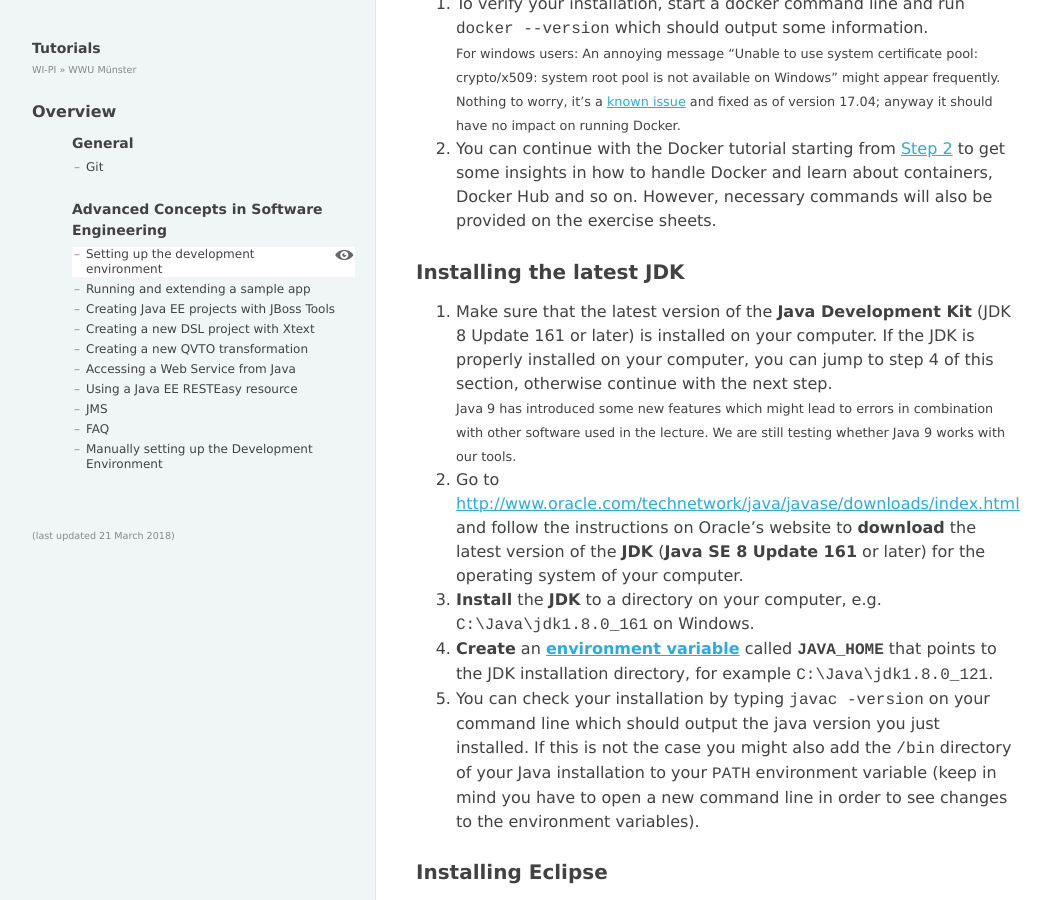
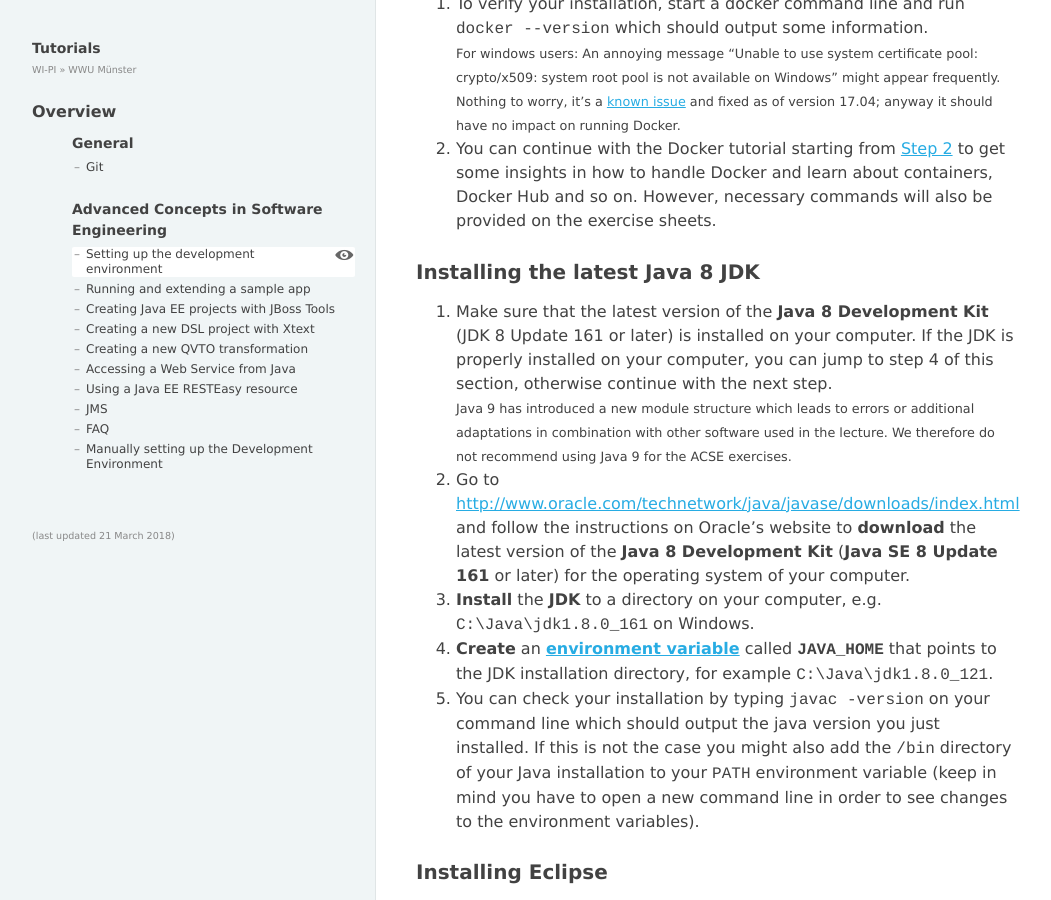
Before and after one commit to wwu-pi/tutorials, a Jekyll site: the page built from lectures/acse/010_setting_up_environment_with_docker.md, in a window 1280 px wide and 900 px high, scrolled down 725 px. Shown: the whole window, without its empty margins (8-1059 px from the left). Built offline with Jekyll 4.4.1, drawn with Linux system fonts in a browser that asks for light colours; some of the changed text lies outside the part shown.

Commit message:
Update tutorials for ACSE2018

```diff
--- a/lectures/acse/010_setting_up_environment_with_docker.md
+++ b/lectures/acse/010_setting_up_environment_with_docker.md
@@ -50,11 +50,11 @@ Which tool to install depends on your operating system:
 <br><small>For windows users: An annoying message "Unable to use system certificate pool: crypto/x509: system root pool is not available on Windows" might appear frequently. Nothing to worry, it's a [known issue](https://github.com/docker/docker/issues/30450) and fixed as of version 17.04; anyway it should have no impact on running Docker.</small>
 1. You can continue with the Docker tutorial starting from [Step 2](https://docs.docker.com/get-started/part2/) to get some insights in how to handle Docker and learn about containers, Docker Hub and so on. However, necessary commands will also be provided on the exercise sheets.
 
-## <a id="jdk" name="jdk"></a>Installing the latest JDK
+## <a id="jdk" name="jdk"></a>Installing the latest Java 8 JDK
 
-1. Make sure that the latest version of the **Java Development Kit** (JDK 8 Update 161 or later) is installed on your computer. If the JDK is properly installed on your computer, you can jump to step 4 of this section, otherwise continue with the next step.
-<br><small>Java 9 has introduced some new features which might lead to errors in combination with other software used in the lecture. We are still testing whether Java 9 works with our tools.</small>
-1. Go to [http://www.oracle.com/technetwork/java/javase/downloads/index.html](http://www.oracle.com/technetwork/java/javase/downloads/index.html) and follow the instructions on Oracle's website to **download** the latest version of the **JDK** (**Java SE 8 Update 161** or later) for the operating system of your computer.
+1. Make sure that the latest version of the **Java 8 Development Kit** (JDK 8 Update 161 or later) is installed on your computer. If the JDK is properly installed on your computer, you can jump to step 4 of this section, otherwise continue with the next step.
+<br><small>Java 9 has introduced a new module structure which leads to errors or additional adaptations in combination with other software used in the lecture. We therefore do not recommend using Java 9 for the ACSE exercises.</small>
+1. Go to [http://www.oracle.com/technetwork/java/javase/downloads/index.html](http://www.oracle.com/technetwork/java/javase/downloads/index.html) and follow the instructions on Oracle's website to **download** the latest version of the **Java 8 Development Kit** (**Java SE 8 Update 161** or later) for the operating system of your computer.
 1. **Install** the **JDK** to a directory on your computer, e.g. ``C:\Java\jdk1.8.0_161`` on Windows.
 1. **Create** an **[environment variable](#envvar)** called **``JAVA_HOME``** that points to the JDK installation directory, for example ``C:\Java\jdk1.8.0_121``.
 1. You can check your installation by typing ``javac -version`` on your command line which should output the java version you just installed. If this is not the case you might also add the ``/bin`` directory of your Java installation to your ``PATH`` environment variable (keep in mind you have to open a new command line in order to see changes to the environment variables).
```
Also changed, not shown: other parts of lectures/acse/010_setting_up_environment_with_docker.md (+2 -2 lines), lectures/acse/050_Xtext.md (+1 -2 lines), lectures/acse/070_tutorial_ws_java.md (+2 -2 lines), lectures/acse/090_tutorial_jms.md (+2 -1 lines), lectures/acse/510_setting_up_the_dev_environment.md (+1 -1 lines).
